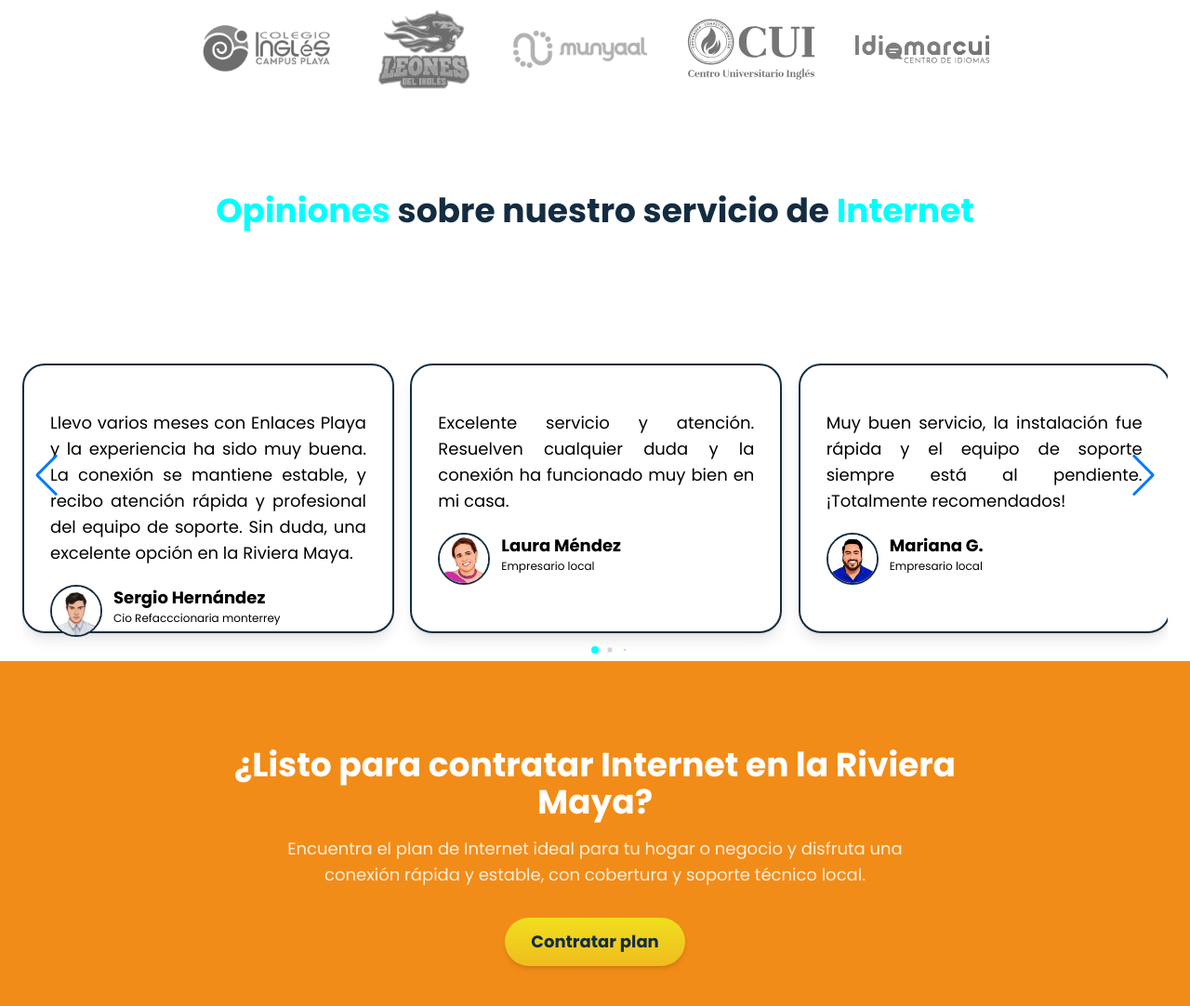
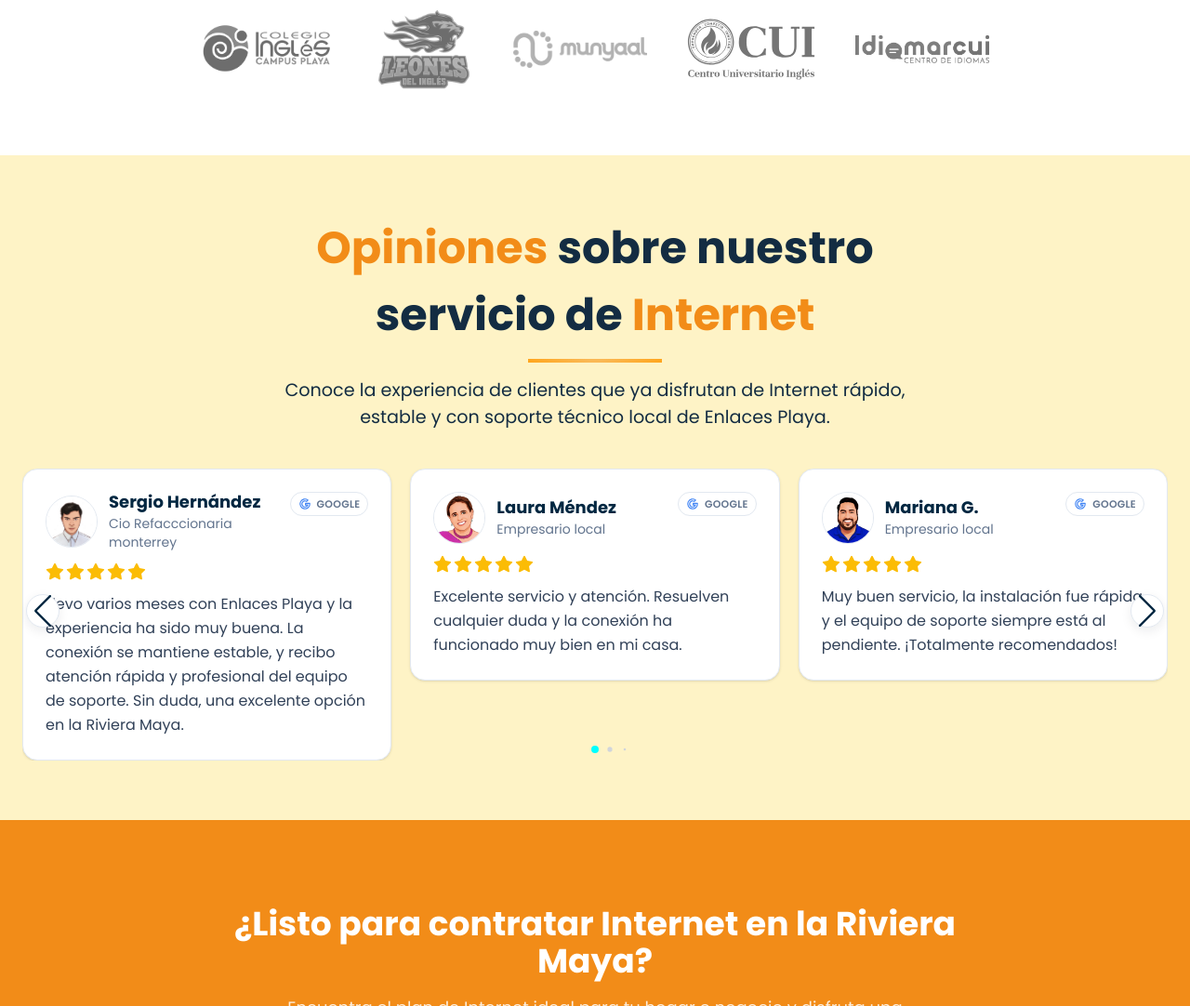
Before and after one commit to Munyaal/enlaces-website, an Astro site: page / in a window 1280 px wide. Shown: the part 3674-4756 px from the top of the page at 93% size. Built offline with nearby package versions, Linux system fonts and the light colour scheme; Astro itself is replaced by a stand-in of ours.

Commit message:
feat: redesign Testimonio section and TestimonioCard component for improved visual hierarchy and consistency; add Google branding elements and enhance carousel controls

```diff
--- a/src/components/home/Testimonio.astro
+++ b/src/components/home/Testimonio.astro
@@ -1,22 +1,43 @@
 ---
+/**
+ * Testimonio.astro
+ *
+ * Sección "Opiniones" de la página principal. Presenta los testimonios
+ * de clientes en un carrusel Swiper para reforzar la confianza del
+ * visitante.
+ *
+ * Rediseño inspirado en Google Reviews: las tarjetas muestran una
+ * jerarquía tipo review (encabezado con avatar/nombre, estrellas
+ * amarillas, rol, mensaje legible e insignia de Google) y los
+ * controles del carrusel se reestilizan para mantener coherencia
+ * visual sin tocar la configuración ni el comportamiento de Swiper.
+ *
+ * El copy, el array de testimonios, la configuración completa de
+ * Swiper, la navegación, la paginación, los breakpoints y el
+ * comportamiento responsive permanecen idénticos.
+ */
+
 import { testimonios } from "../../utils/testimonio.ts";
+import Container from "../Container.astro";
 import TestimonioCard from "../testimonioCard.astro";
 ---
 
-<section aria-labelledby="companies-title">
-  <div class="mt-10 text-center px-6">
-    <h1 id="testimonies" class="text-3xl md:text-4xl font-bold">
-      <span class="text-accent">Opiniones</span> sobre nuestro servicio de <span
-        class="text-accent">Internet</span
-      >
-    </h1>
-    <p class="mx-auto mt-4 max-w-2xl text-sm text-light/80 md:text-base">
-      Conoce la experiencia de clientes que ya disfrutan de Internet rápido, estable y con soporte técnico local de Enlaces Playa.
+<section aria-labelledby="testimonios-title" class="bg-amber-100">
+  <Container>
+    <h2 id="testimonios-title" class="heading-2 text-center">
+      <span class="text-primary">Opiniones</span>{" "}sobre nuestro <br /> servicio
+      de <span class="text-primary">Internet</span>
+    </h2>
+    <hr
+      aria-hidden="true"
+      class="mx-auto mt-3 h-1 w-32 border-0 bg-accent-grad-radial sm:w-36"
+    />
+    <p class="paragraph-md mx-auto mt-4 max-w-2xl text-center">
+      Conoce la experiencia de clientes que ya disfrutan de Internet rápido,
+      estable y con soporte técnico local de Enlaces Playa.
     </p>
-    <div class="flex">
-      <div
-        class="swiper testimonials-swiper w-full max-w-[1250px] h-[400px] relative"
-      >
+
+    <div class="swiper testimonials-swiper mx-auto w-full relative sm:mt-10">
       <div class="swiper-wrapper">
         {
           testimonios.map((testimonio) => (
@@ -34,12 +55,52 @@ import TestimonioCard from "../testimonioCard.astro";
 
       <!-- Controles -->
       <div class="swiper-pagination mt-6"></div>
-        <div class="swiper-button-prev !text-line"></div>
-        <div class="swiper-button-next !text-line"></div>
+      <div class="swiper-button-prev"></div>
+      <div class="swiper-button-next"></div>
     </div>
-    </div>
-  </div>
+  </Container>
 </section>
+
+<style>
+  /* Estilos coherentes para los controles del carrusel: se reaplican
+     sobre los botones por defecto de Swiper (SVG con `fill: currentColor`)
+     sin alterar su API ni su comportamiento. Los selectores `.testimonials-swiper`
+     y las clases `.swiper-button-prev` / `.swiper-button-next` las sigue
+     esperando el JS del slider. */
+  .testimonials-swiper .swiper-button-prev,
+  .testimonials-swiper .swiper-button-next {
+    --swiper-navigation-color: var(--color-secondary);
+    width: 36px;
+    height: 36px;
+    background-color: var(--color-light);
+    border: 1px solid rgb(226 232 240); /* slate-200 */
+    border-radius: 9999px;
+    box-shadow: 0 4px 12px rgb(15 23 42 / 0.08);
+    transition:
+      transform 0.2s ease-out,
+      box-shadow 0.2s ease-out,
+      background-color 0.2s ease-out;
+  }
+
+  .testimonials-swiper .swiper-button-prev:hover,
+  .testimonials-swiper .swiper-button-next:hover {
+    background-color: var(--color-secondary);
+    --swiper-navigation-color: var(--color-light);
+    transform: scale(1.05);
+    box-shadow: 0 6px 16px rgb(15 23 42 / 0.14);
+  }
+
+  /* En móvil los botones quedan ligeramente más compactos para no
+     invadir el área de las tarjetas. */
+  @media (max-width: 639px) {
+    .testimonials-swiper .swiper-button-prev,
+    .testimonials-swiper .swiper-button-next {
+      width: 32px;
+      height: 32px;
+    }
+  }
+</style>
+
 <script>
   import Swiper from "swiper";
   import { Navigation, Pagination } from "swiper/modules";
--- a/src/components/testimonioCard.astro
+++ b/src/components/testimonioCard.astro
@@ -1,23 +1,92 @@
 ---
+/**
+ * testimonioCard.astro
+ *
+ * Tarjeta individual del carrusel de testimonios de la sección "Opiniones".
+ *
+ * Rediseño inspirado en Google Reviews: jerarquía tipo review con
+ * encabezado (avatar + nombre + rol), fila de estrellas amarillas,
+ * mensaje legible y una insignia que indica la publicación en Google.
+ *
+ * El contenido (name, message, foto, rol) lo siguen aportando los
+ * props del componente padre (`Testimonio.astro`); aquí solo se
+ * maqueta la presentación.
+ */
+
+import { Icon } from "astro-icon/components";
+
 const { name, message, foto, rol } = Astro.props;
+
+// Las reseñas mostradas son 5/5; lo dejamos explícito para que las
+// tecnologías de asistencia anuncien la calificación correctamente.
+const rating = 5;
+const ratingMax = 5;
 ---
 
-<div class="flex flex-col  mt-20">
-<div
-    class="w-[340px] lg:w-[400px] h-[290px] bg-light rounded-3xl border-2 shadow-lg p-5 sm:p-7"
+<article
+  class="relative flex h-full flex-col rounded-2xl border border-slate-200 bg-light p-5 shadow-sm transition-shadow duration-300 hover:shadow-md sm:p-6"
+  aria-label={`Opinión de ${name}`}
 >
-    <p class="text-lg text-black  text-justify my-5">{message}</p>
-    <div class="flex gap-3">
+  {/* Encabezado: avatar + nombre/rol a la izquierda, insignia Google a la derecha */}
+  <header class="flex items-start justify-between gap-3">
+    <div class="flex min-w-0 items-center gap-3">
       <img
         src={foto}
         alt={name}
-      class="rounded-full w-14 h-14  border-2 border-line object-cover"
+        loading="lazy"
+        decoding="async"
+        width="56"
+        height="56"
+        class="h-12 w-12 shrink-0 rounded-full border border-slate-200 object-cover sm:h-14 sm:w-14"
       />
-    <div class="text-left justify-center">
-    <h1 class="text-base sm:text-lg font-bold text-black ">{name}</h1>
-    <h3 class="text-black text-xs">{rol}</h3>
+      <div class="min-w-0">
+        <h3 class="truncate font-bold text-secondary text-base leading-tight sm:text-lg">
+          {name}
+        </h3>
+        {/* Dato secundario (rol) */}
+        <p class="mt-0.5 line-clamp-2 text-xs text-slate-500 sm:text-sm">
+          {rol}
+        </p>
       </div>
     </div>
+
+    {/* Indicador visual de Google */}
+    <div
+      class="flex shrink-0 items-center gap-1.5 rounded-full border border-slate-200 bg-light px-2 py-1 text-[11px] font-semibold uppercase tracking-wide text-slate-500"
+      aria-label="Reseña publicada en Google"
+    >
+      <Icon
+        name="brand-google"
+        class="h-3.5 w-3.5"
+        style="color:#4285F4"
+        aria-hidden="true"
+      />
+      <span>Google</span>
     </div>
+  </header>
+
+  {/* Estrellas amarillas (oculto para SR, anunciado vía aria-label) */}
+  <div
+    class="mt-3 flex items-center gap-0.5"
+    role="img"
+    aria-label={`Calificación: ${rating} de ${ratingMax} estrellas`}
+  >
+    {
+      Array.from({ length: ratingMax }, () => (
+        <Icon
+          name="star-filled"
+          class="h-4 w-4 sm:h-5 sm:w-5"
+          style="color:#FBBC05"
+          aria-hidden="true"
+        />
+      ))
+    }
   </div>
-</div>
+
+  {/* Mensaje del testimonio */}
+  <blockquote
+    class="mt-3 flex-1 text-sm leading-relaxed text-slate-700 sm:text-base"
+  >
+    {message}
+  </blockquote>
+</article>
```
Also changed, not shown: src/icons/brand-google.svg (added), src/icons/star-filled.svg (added). Lines whose indentation alone changed are shown as unchanged.
